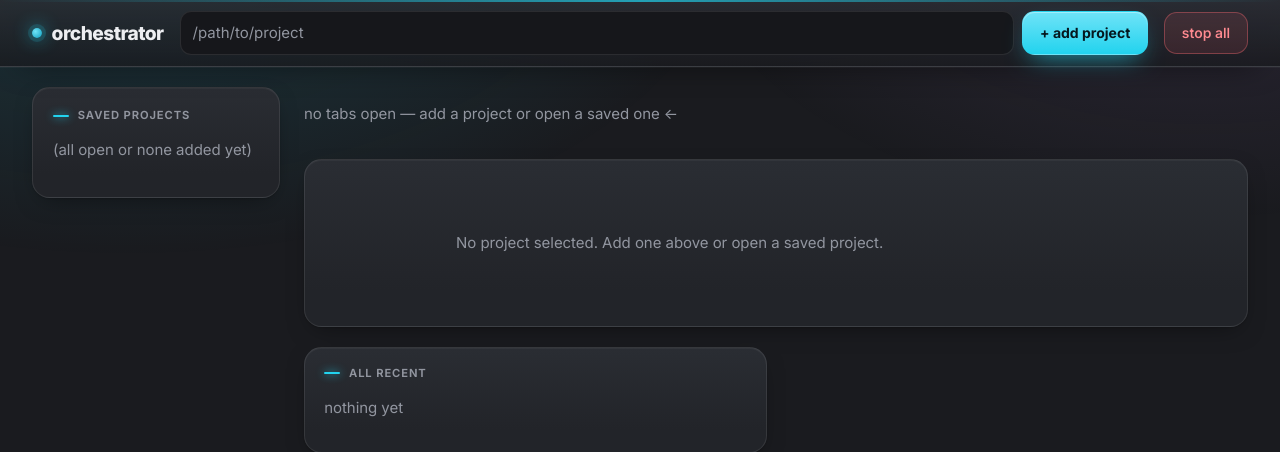
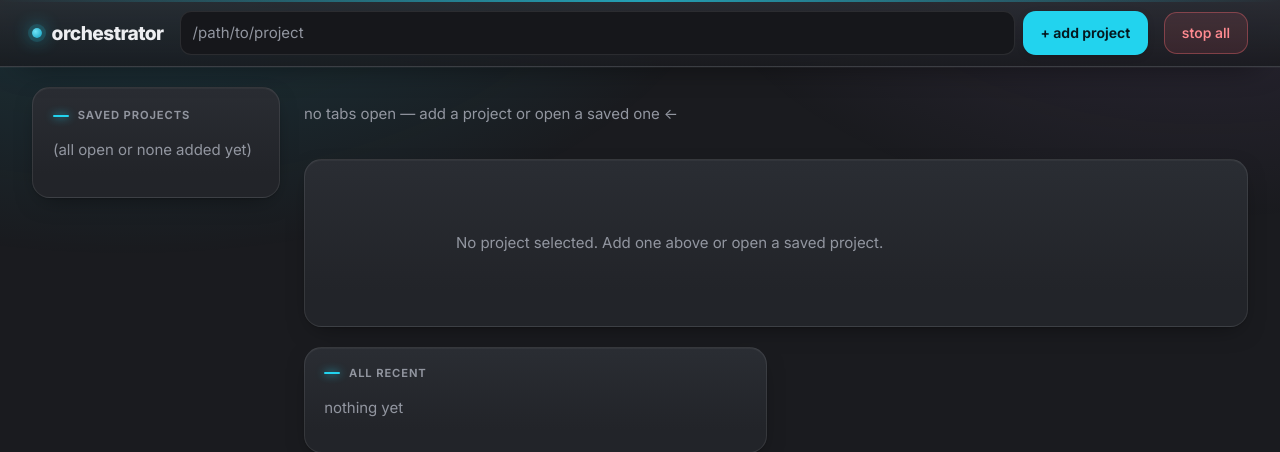
Before and after one commit to bonkai/orchestrator, a FastAPI app: page / in a window 1280 px wide. Shown: the top 452 px of the page. Run offline with FastAPI, Linux system fonts and the light colour scheme; data that the repository does not hold is empty; some libraries are stand-ins or nearby versions.

Commit message:
Auto-push: 2026-06-29

```diff
--- a/orchestrator/static/style.css
+++ b/orchestrator/static/style.css
@@ -144,17 +144,15 @@ textarea:focus-visible {
 
 /* primary — the one accent fill + the micro-interaction */
 button.primary, .btn.primary {
-  background: linear-gradient(180deg, var(--accent-2), var(--accent));
+  background: var(--accent);
   border-color: transparent;
   color: var(--on-accent);
-  font-weight: 700;
-  box-shadow: 0 1px 0 rgba(255,255,255,0.35) inset,
-              0 10px 26px -10px rgba(34, 211, 238, 0.75);
+  font-weight: 650;
+  box-shadow: 0 2px 8px -3px rgba(0,0,0,0.35);
 }
 button.primary:hover {
   background: var(--accent-2);
-  box-shadow: 0 1px 0 rgba(255,255,255,0.4) inset,
-              0 14px 32px -8px rgba(34, 211, 238, 0.9);
+  box-shadow: 0 5px 14px -5px rgba(34, 211, 238, 0.4);
   transform: translateY(-1px);
 }
 button.primary:active { transform: translateY(0) scale(0.985); }
```
